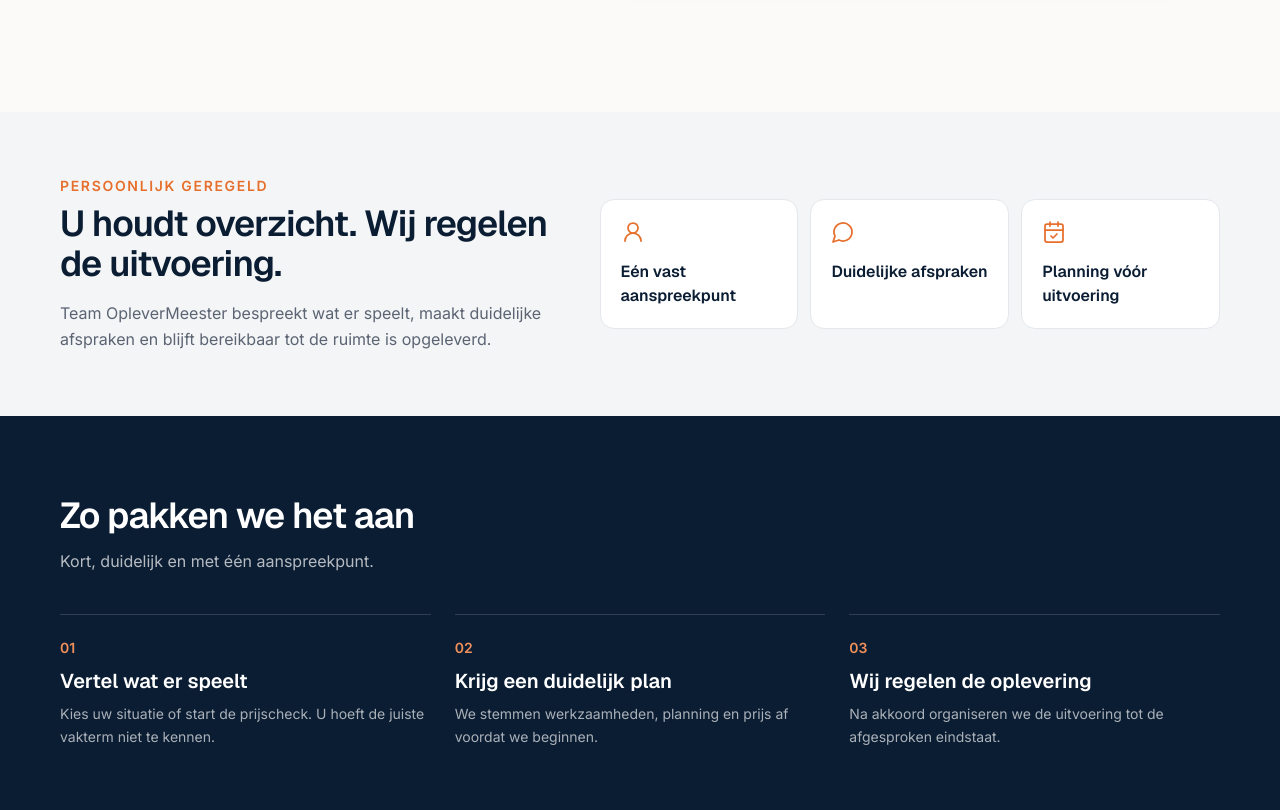
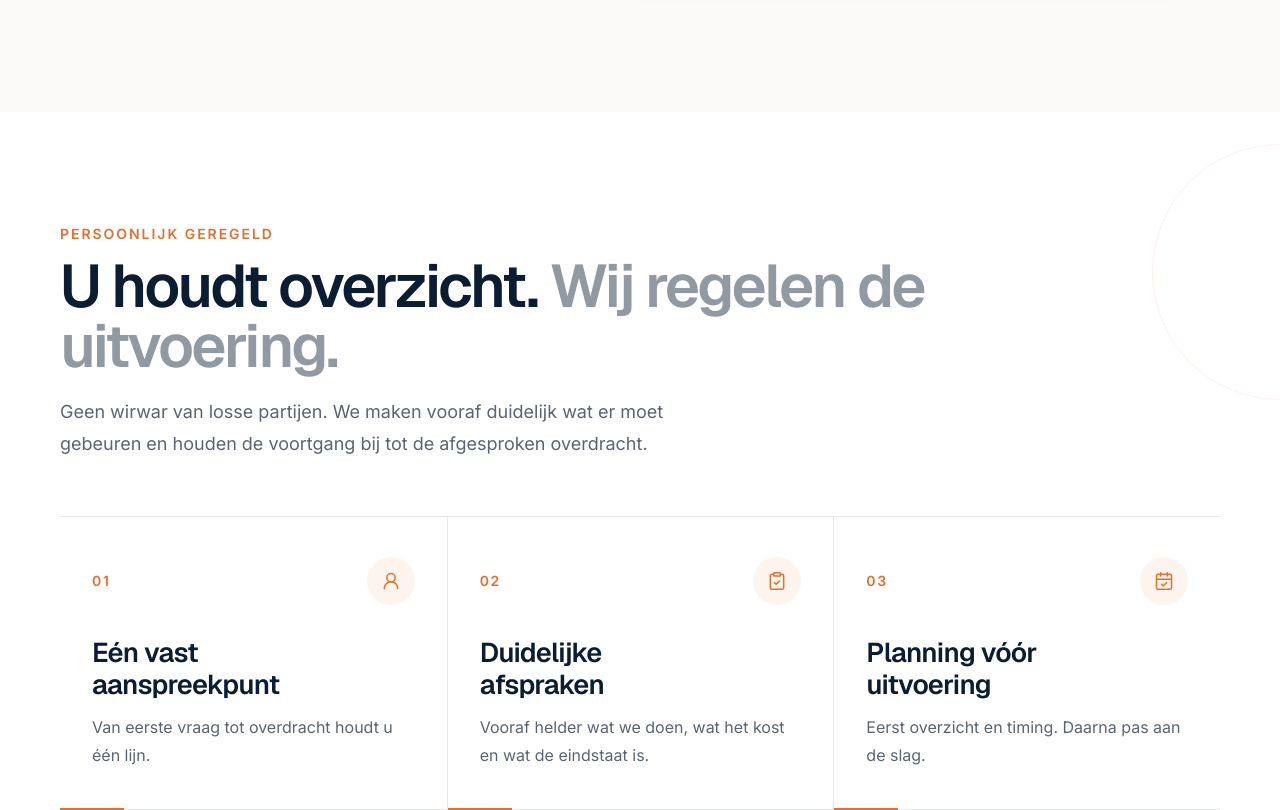
Before and after one commit to sandvlietbv/OpleverMeester, a Next.js app: page / in a window 1280 px wide. Shown: the part 1990-2800 px from the top of the page. Built offline with nearby package versions, Linux system fonts and the light colour scheme.

Commit message:
Turn trust cards into a premium statement band

```diff
--- a/components/Trust.tsx
+++ b/components/Trust.tsx
@@ -1,30 +1,59 @@
-import { CalendarCheck, MessageCircle, UserRound } from "lucide-react";
+"use client";
+
+import { motion, useReducedMotion } from "framer-motion";
+import { CalendarCheck, ClipboardCheck, UserRound } from "lucide-react";
 
 const VALUES = [
-  { icon: UserRound, label: "Eén vast aanspreekpunt" },
-  { icon: MessageCircle, label: "Duidelijke afspraken" },
-  { icon: CalendarCheck, label: "Planning vóór uitvoering" },
+  { icon: UserRound, number: "01", label: "Eén vast aanspreekpunt", text: "Van eerste vraag tot overdracht houdt u één lijn." },
+  { icon: ClipboardCheck, number: "02", label: "Duidelijke afspraken", text: "Vooraf helder wat we doen, wat het kost en wat de eindstaat is." },
+  { icon: CalendarCheck, number: "03", label: "Planning vóór uitvoering", text: "Eerst overzicht en timing. Daarna pas aan de slag." },
 ];
 
 export default function Trust() {
+  const reduceMotion = useReducedMotion();
+
   return (
-    <section id="vertrouwen" className="bg-surface-light py-14 md:py-16">
-      <div className="container-om">
-        <div className="grid gap-8 lg:grid-cols-[.9fr_1.1fr] lg:items-center">
-          <div>
-            <p className="text-sm font-semibold uppercase tracking-[0.12em] text-orange">Persoonlijk geregeld</p>
-            <h2 className="mt-2 max-w-xl font-display text-3xl font-semibold tracking-tight text-navy md:text-4xl">U houdt overzicht. Wij regelen de uitvoering.</h2>
-            <p className="mt-4 max-w-xl leading-relaxed text-muted">Team OpleverMeester bespreekt wat er speelt, maakt duidelijke afspraken en blijft bereikbaar tot de ruimte is opgeleverd.</p>
-          </div>
+    <section id="vertrouwen" className="relative overflow-hidden bg-white py-20 md:py-28">
+      <div aria-hidden="true" className="absolute right-[-8rem] top-8 h-64 w-64 rounded-full border border-orange/10" />
+      <div className="container-om relative">
+        <div className="max-w-4xl">
+          <p className="text-sm font-semibold uppercase tracking-[0.14em] text-orange">Persoonlijk geregeld</p>
+          <h2 className="mt-3 font-display text-4xl font-semibold tracking-[-0.04em] text-navy md:text-6xl">
+            U houdt overzicht. <span className="text-navy/45">Wij regelen de uitvoering.</span>
+          </h2>
+          <p className="mt-5 max-w-2xl text-lg leading-8 text-muted">
+            Geen wirwar van losse partijen. We maken vooraf duidelijk wat er moet gebeuren en houden de voortgang bij tot de afgesproken overdracht.
+          </p>
+        </div>
 
-          <div className="grid gap-3 sm:grid-cols-3">
-            {VALUES.map((v) => (
-              <div key={v.label} className="flex min-h-32 flex-col items-start gap-4 rounded-om border border-surface-mid bg-white p-5">
-                <v.icon className="h-6 w-6 text-orange" strokeWidth={1.75} />
-                <span className="font-display text-base font-semibold text-navy">{v.label}</span>
+        <div className="mt-14 border-y border-surface-mid md:grid md:grid-cols-3">
+          {VALUES.map((value, index) => (
+            <motion.div
+              key={value.label}
+              initial={reduceMotion ? false : { opacity: 0, y: 18 }}
+              whileInView={reduceMotion ? undefined : { opacity: 1, y: 0 }}
+              viewport={{ once: true, margin: "-70px" }}
+              transition={{ duration: 0.45, delay: index * 0.08 }}
+              className={`relative py-8 md:px-8 md:py-10 ${index > 0 ? "border-t border-surface-mid md:border-l md:border-t-0" : ""}`}
+            >
+              <div className="flex items-center justify-between">
+                <span className="text-sm font-semibold tracking-[0.12em] text-orange">{value.number}</span>
+                <span className="flex h-12 w-12 items-center justify-center rounded-full bg-orange/[0.08] text-orange">
+                  <value.icon className="h-5 w-5" strokeWidth={1.8} />
+                </span>
               </div>
-            ))}
-          </div>
+              <h3 className="mt-8 max-w-[15rem] font-display text-2xl font-semibold tracking-[-0.025em] text-navy md:text-[1.7rem]">{value.label}</h3>
+              <p className="mt-3 max-w-xs text-base leading-7 text-muted">{value.text}</p>
+              <motion.span
+                aria-hidden="true"
+                initial={reduceMotion ? false : { scaleX: 0 }}
+                whileInView={reduceMotion ? undefined : { scaleX: 1 }}
+                viewport={{ once: true }}
+                transition={{ duration: 0.55, delay: 0.12 + index * 0.08 }}
+                className="absolute bottom-[-1px] left-0 h-0.5 w-16 origin-left bg-orange"
+              />
+            </motion.div>
+          ))}
         </div>
       </div>
     </section>
```
